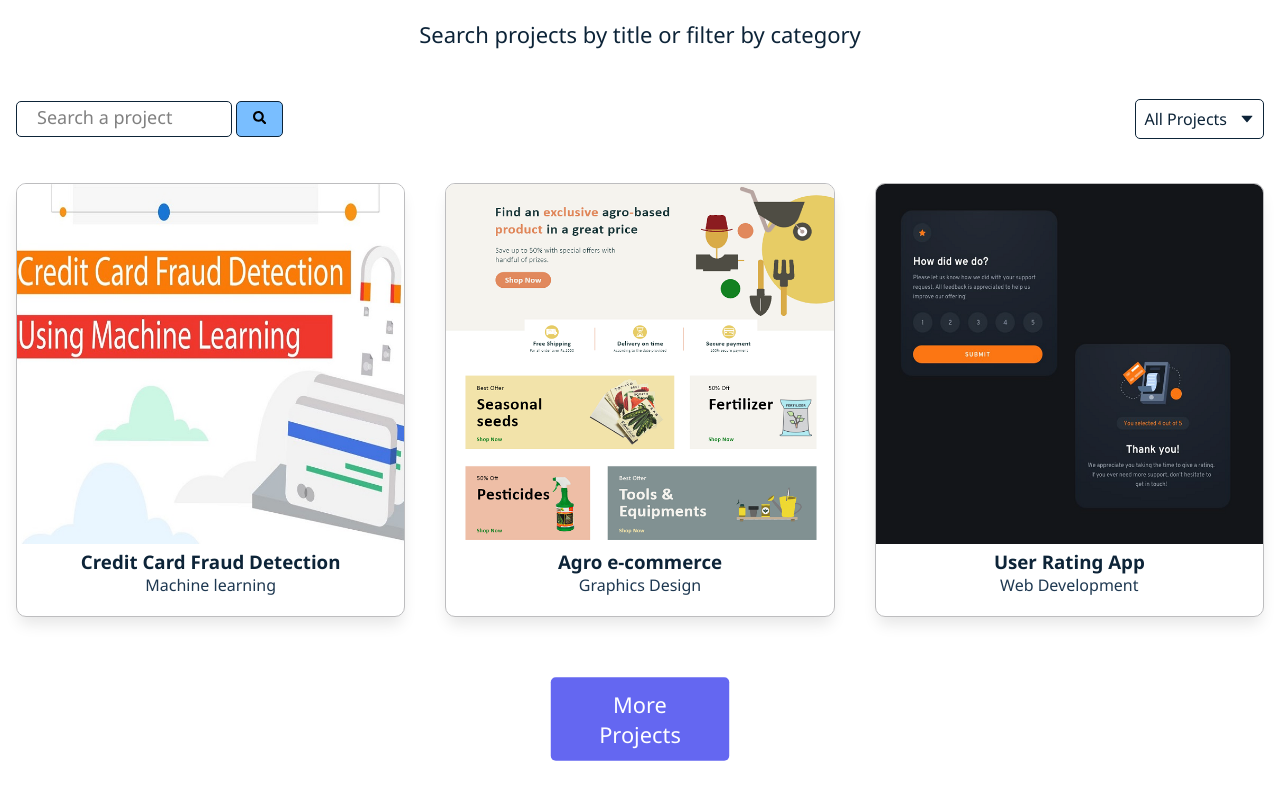
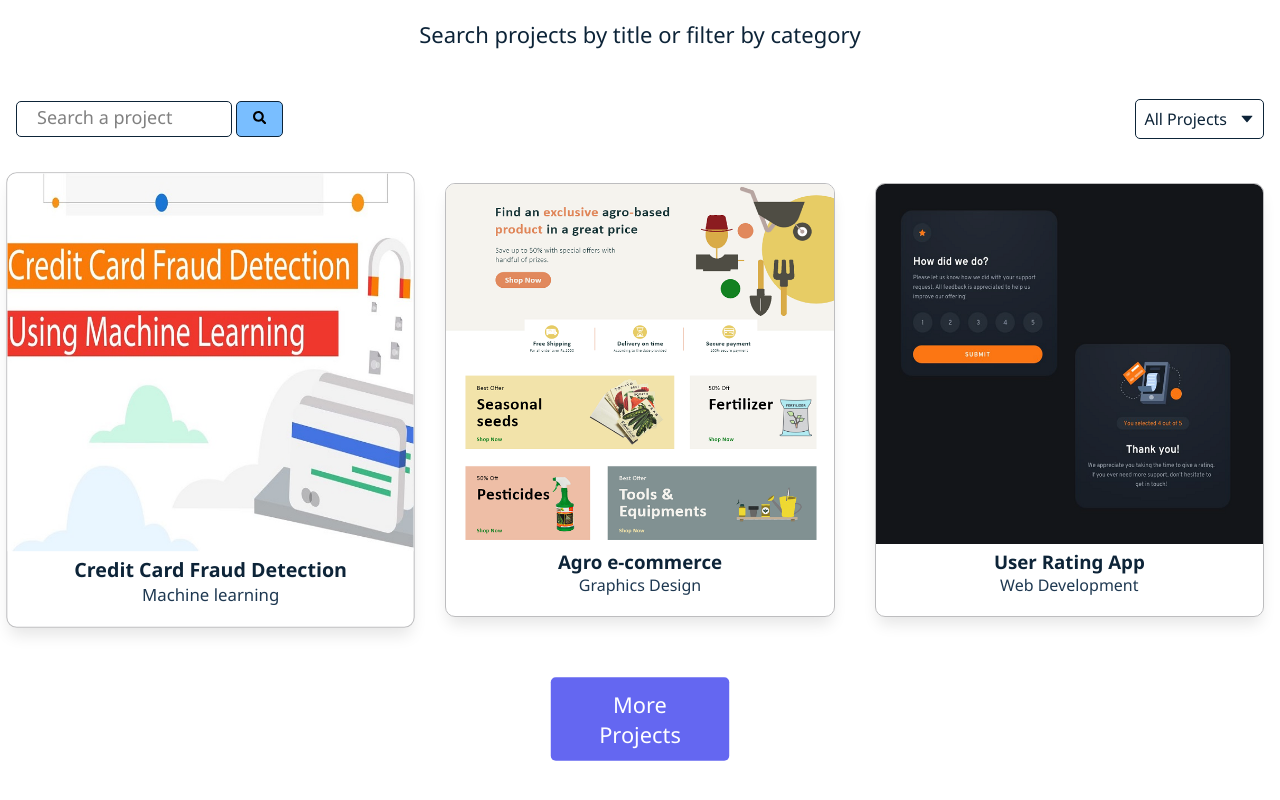
Before and after one commit to Arpana-Sitoula/Portfolio, a React (Vite) app: page / in a window 1280 px wide. In both pictures the pointer is over the link 210 px from the left and 1187 px from the top of the page. Shown: the part 787-1587 px from the top of the page. Built offline with nearby package versions, Linux system fonts and the light colour scheme.

Commit message:
UI changes

```diff
--- a/src/assets/styles/components/_projectCard.scss
+++ b/src/assets/styles/components/_projectCard.scss
@@ -11,6 +11,11 @@
   -moz-box-shadow: 0px 10px 15px -3px rgba(0, 0, 0, 0.1);
   box-shadow: 0px 10px 15px -3px rgba(0, 0, 0, 0.1);
   border: 1px solid #bdbdbf;
+  transition: 1s;
+
+  &:hover {
+    transform: scale(1.05);
+  }
 
   &__image-container {
     #{ $self }__image {
```
